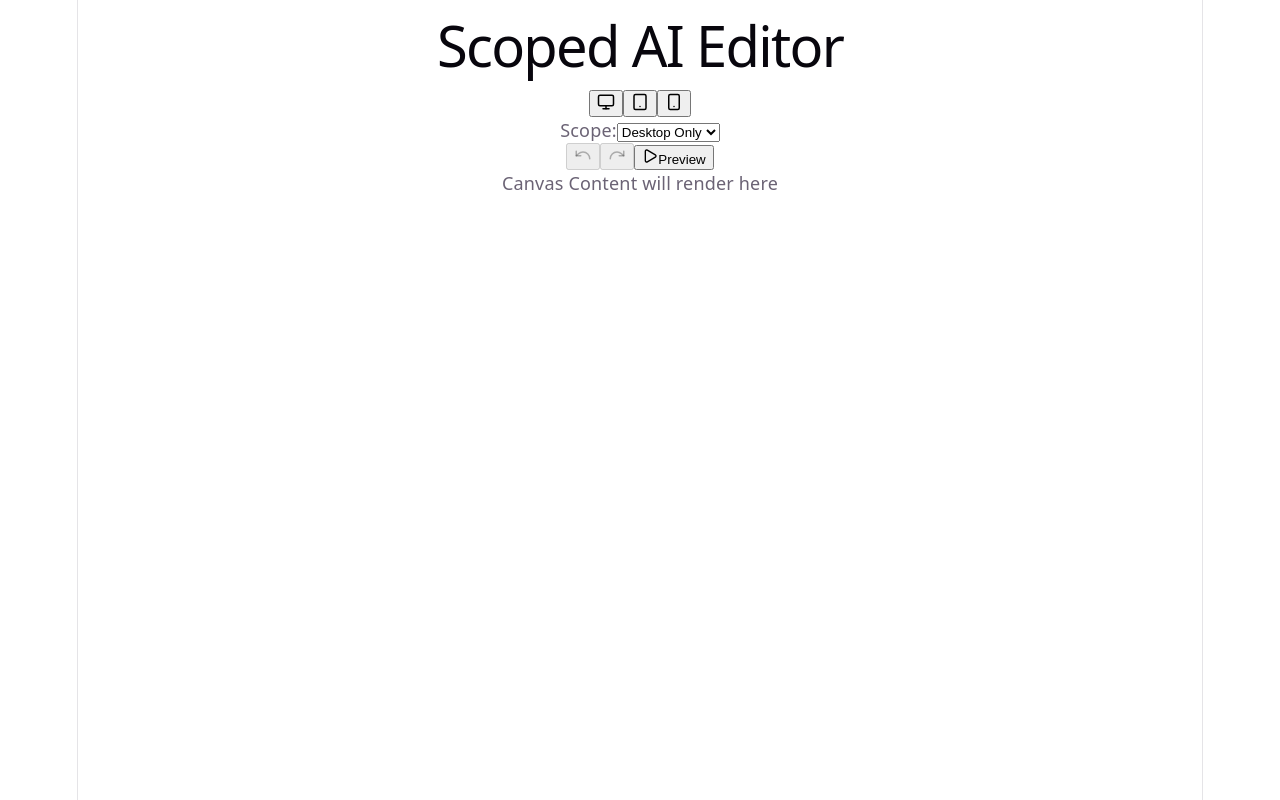
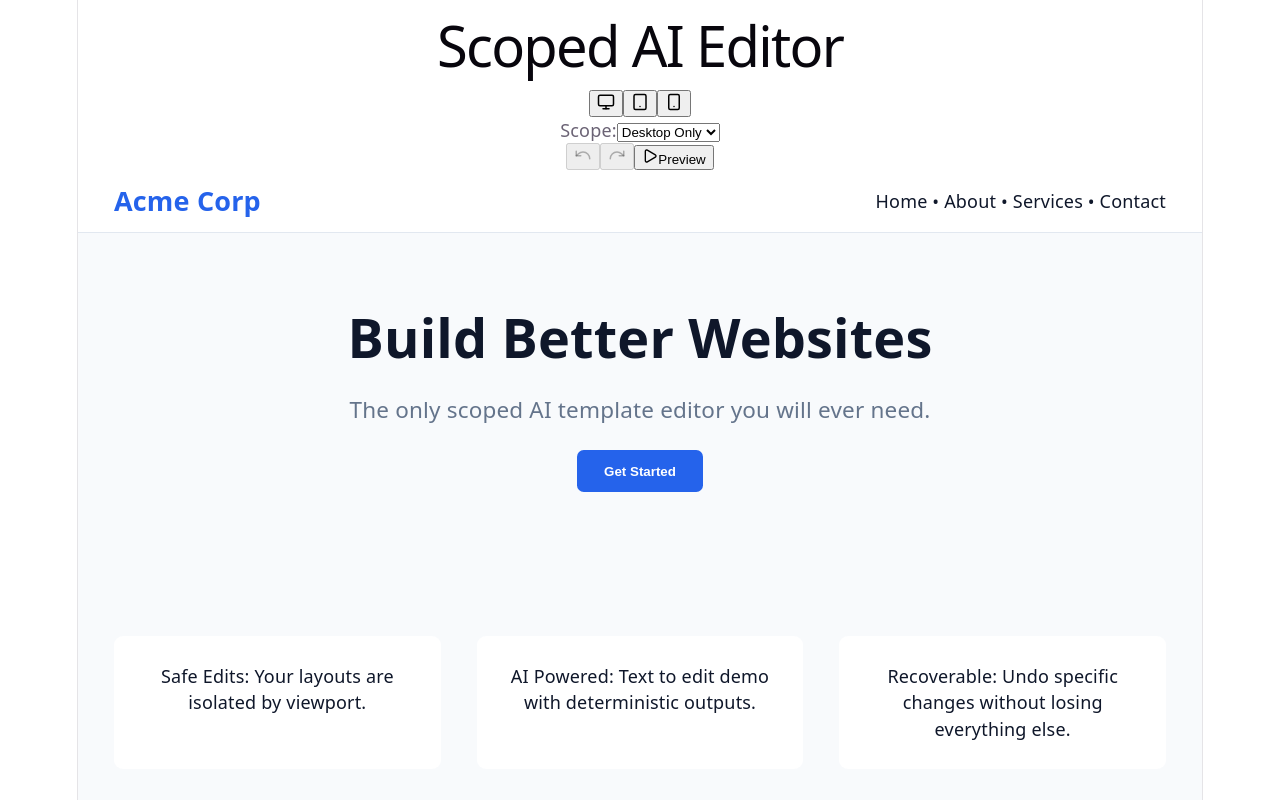
Before and after one commit to rohitt2008/Jastro, a React (Vite) app: page / in a window 1280 px wide. Shown: the top 800 px of the page. Built offline with nearby package versions, Linux system fonts and the light colour scheme.

Commit message:
Implement Canvas, Elements and Selection

```diff
--- a/src/components/CanvasPreview.tsx
+++ b/src/components/CanvasPreview.tsx
@@ -1,21 +1,29 @@
 import React from 'react';
 import { useStore } from '../store/useStore';
 import clsx from 'clsx';
+import { TemplateElement } from './TemplateElement';
 
 export const CanvasPreview = () => {
-  const { activeViewport } = useStore();
+  const { activeViewport, template, clearSelection } = useStore();
 
   const getViewportWidth = () => {
     switch (activeViewport) {
-      case 'desktop': return '100%'; // Will scale to max available
+      case 'desktop': return '100%';
       case 'tablet': return '768px';
       case 'mobile': return '375px';
       default: return '100%';
     }
   };
 
+  const handleCanvasClick = (e: React.MouseEvent) => {
+    // If the click reaches the canvas background, clear selection
+    if (e.target === e.currentTarget) {
+      clearSelection();
+    }
+  };
+
   return (
-    <div className="flex-1 bg-gray-100 overflow-auto flex justify-center py-8">
+    <div className="flex-1 bg-gray-100 overflow-auto flex justify-center py-8" onClick={handleCanvasClick}>
       <div
         className={clsx(
           "bg-white shadow-xl transition-all duration-300 ease-in-out origin-top",
@@ -23,9 +31,7 @@ export const CanvasPreview = () => {
         )}
         style={{ width: activeViewport !== 'desktop' ? getViewportWidth() : undefined, minHeight: '800px' }}
       >
-        <div className="w-full h-full p-8 flex items-center justify-center text-gray-400 border-2 border-dashed border-gray-200 m-8 w-auto">
-          Canvas Content will render here
-        </div>
+        <TemplateElement id={template.rootElementId} />
       </div>
     </div>
   );
--- /dev/null
+++ b/src/components/TemplateElement.tsx
@@ -0,0 +1,77 @@
+import React from 'react';
+import { useStore } from '../store/useStore';
+import { getResolvedStyle } from '../utils/styleUtils';
+import clsx from 'clsx';
+
+interface TemplateElementProps {
+  id: string;
+}
+
+export const TemplateElement: React.FC<TemplateElementProps> = ({ id }) => {
+  const { template, activeViewport, selection, selectElement, pendingAiProposals } = useStore();
+
+  // If there's a pending AI proposal, we preview it, otherwise we use the actual state
+  const elementData = pendingAiProposals[id] || template.elements[id];
+
+  if (!elementData) return null;
+
+  const isSelected = selection.includes(id);
+  const resolvedStyle = getResolvedStyle(elementData, activeViewport);
+
+  const handleClick = (e: React.MouseEvent) => {
+    e.stopPropagation();
+    // Shift/Cmd/Ctrl click for additive selection
+    const isAdditive = e.shiftKey || e.metaKey || e.ctrlKey;
+    selectElement(id, isAdditive);
+  };
+
+  const commonProps = {
+    onClick: handleClick,
+    style: {
+      ...resolvedStyle,
+      outline: isSelected ? '2px solid #3b82f6' : undefined,
+      outlineOffset: '-2px',
+      cursor: 'pointer',
+      position: 'relative' as const,
+      boxShadow: pendingAiProposals[id] ? '0 0 0 2px #a855f7 inset' : undefined, // Visual Diff Highlight (purple)
+    },
+    'data-element-id': id,
+  };
+
+  switch (elementData.type) {
+    case 'container':
+      return (
+        <div {...commonProps}>
+          {elementData.children?.map(childId => (
+            <TemplateElement key={childId} id={childId} />
+          ))}
+        </div>
+      );
+
+    case 'text':
+      return (
+        <div {...commonProps}>
+          {elementData.base.content}
+        </div>
+      );
+
+    case 'image':
+      return (
+        <img
+          {...commonProps}
+          src={elementData.base.src}
+          alt={elementData.base.content || "Image"}
+        />
+      );
+
+    case 'button':
+      return (
+        <button {...commonProps} onClick={(e) => { e.preventDefault(); handleClick(e); }}>
+          {elementData.base.content}
+        </button>
+      );
+
+    default:
+      return null;
+  }
+};
--- /dev/null
+++ b/src/utils/styleUtils.ts
@@ -0,0 +1,17 @@
+import { ElementState, Viewport } from '../types';
+
+export const getResolvedStyle = (element: ElementState, activeViewport: Viewport) => {
+  const baseStyle = element.base.style || {};
+
+  // Resolution order: Base -> Desktop -> Tablet -> Mobile
+  // Since we don't have desktop first layout forced, we just apply the exact active viewport override on top of base.
+  // The PDF says: "Base values apply across views. Desktop, tablet, or mobile overrides affect only that view."
+  // So we just merge base and the specific active viewport override.
+
+  const viewportOverride = element.overrides[activeViewport] || {};
+
+  return {
+    ...baseStyle,
+    ...viewportOverride
+  };
+};
```
